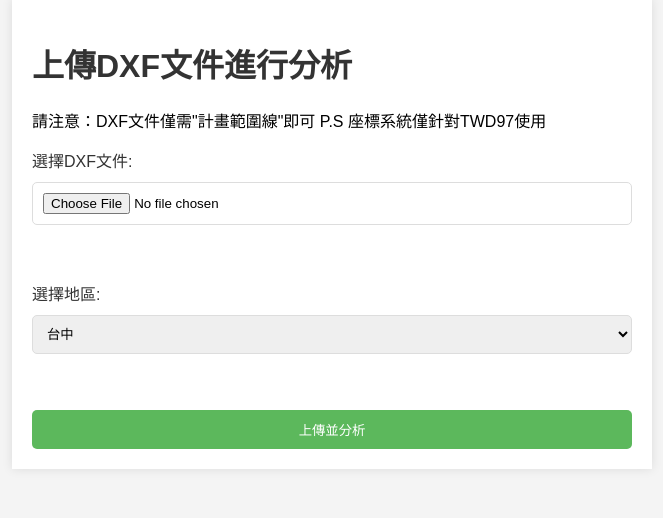
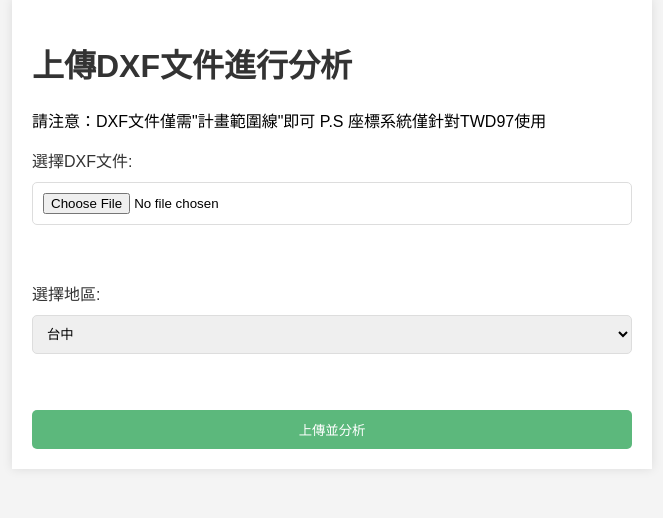
Before and after one commit to bingronglee/gis-PJ, a Flask app: page / in a window 1280 px wide. Shown: the part 21-539 px from the top of the page, without its empty margins (308-971 px from the left). Run offline with Flask 3, Linux system fonts and the light colour scheme.

Commit message:
Update main.py: [請在這裡簡述您的修改內容，例如 'Fix bug in data processing logic' 或 'Add new feature for user input validation']

```diff
--- a/main.py
+++ b/main.py
@@ -188,6 +188,3 @@ if __name__ == '__main__':
         os.makedirs('outputs')
 
     app.run(host='0.0.0.0', port=5000, debug=True)
-
-
-    # This is a test modification to main.py
--- a/templates/index.html
+++ b/templates/index.html
@@ -35,7 +35,7 @@
             border-radius: 5px;
         }
         input[type="submit"] {
-            background-color: #5cb85c;
+            background-color: #5cb87c;
             color: white;
             border: 0;
             cursor: pointer;
```
